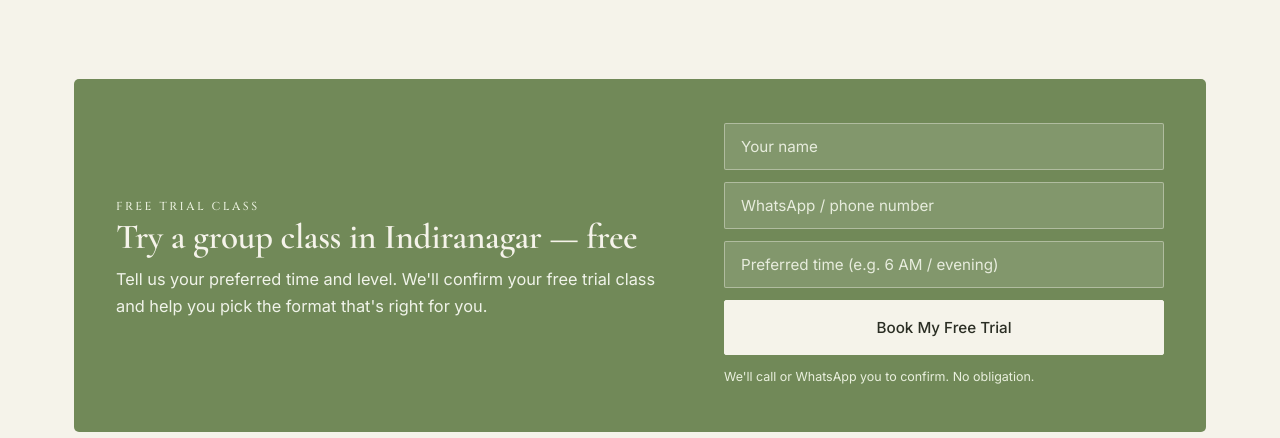
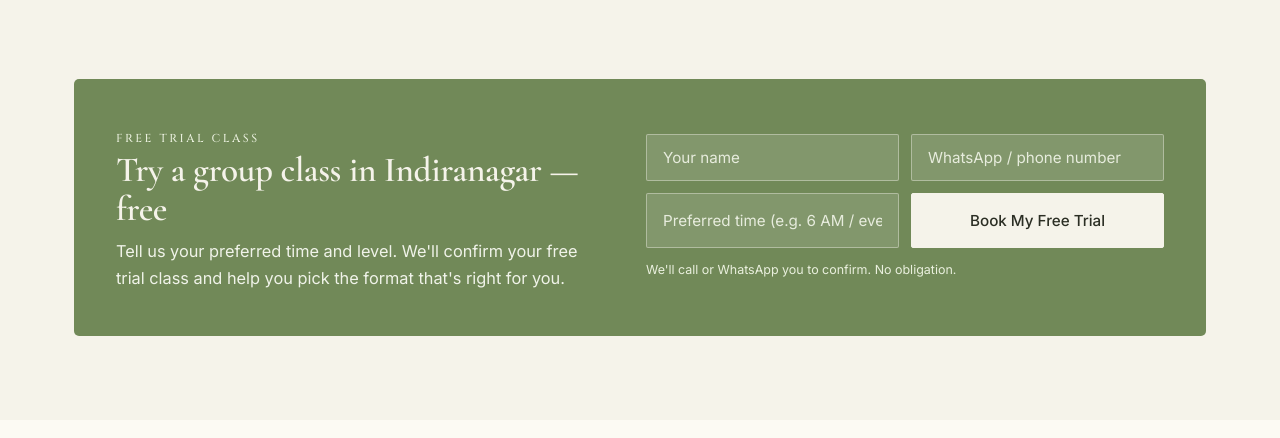
Before and after one commit to Athayog/athayog-web, a Next.js app: page /group-classes-indiranagar in a window 1280 px wide. Shown: the part 6500-6938 px from the top of the page. Built offline with nearby package versions, Linux system fonts and the light colour scheme; no server answers; what @bprogress/next would draw is missing.

Commit message:
Fix testimonial card heights + inline form layout
- .tst: height:100% — testimonial cards fill grid row
- lmFormRow: 2-col grid row for inline form inputs
- Second lmFormRow closes before the fine print span
- Magnet form: name+phone on row 1, time+button on row 2

```diff
--- a/src/app/group-classes-indiranagar/GroupClasses.module.css
+++ b/src/app/group-classes-indiranagar/GroupClasses.module.css
@@ -456,6 +456,7 @@
 	border: 1px solid var(--line);
 	border-radius: 3px;
 	padding: 28px 26px;
+	height: 100%;
 }
 
 .tstQ {
@@ -501,6 +502,12 @@
 .lmForm {
 	display: flex;
 	flex-direction: column;
+	gap: 12px;
+}
+
+.lmFormRow {
+	display: grid;
+	grid-template-columns: 1fr 1fr;
 	gap: 12px;
 }
 
--- a/src/app/group-classes-indiranagar/page.tsx
+++ b/src/app/group-classes-indiranagar/page.tsx
@@ -907,6 +907,7 @@ export default function GroupClassesPage() {
 								</p>
 							</div>
 							<div className={styles.lmForm}>
+								<div className={styles.lmFormRow}>
 									<input
 										type="text"
 										placeholder="Your name"
@@ -917,6 +918,8 @@ export default function GroupClassesPage() {
 										placeholder="WhatsApp / phone number"
 										aria-label="Phone number"
 									/>
+								</div>
+								<div className={styles.lmFormRow}>
 									<input
 										type="text"
 										placeholder="Preferred time (e.g. 6 AM / evening)"
@@ -929,6 +932,7 @@ export default function GroupClassesPage() {
 									>
 										Book My Free Trial
 									</a>
+								</div>
 								<span className={styles.lmMini}>
 									We&apos;ll call or WhatsApp you to confirm. No
 									obligation.
```
Lines whose indentation alone changed are shown as unchanged.
